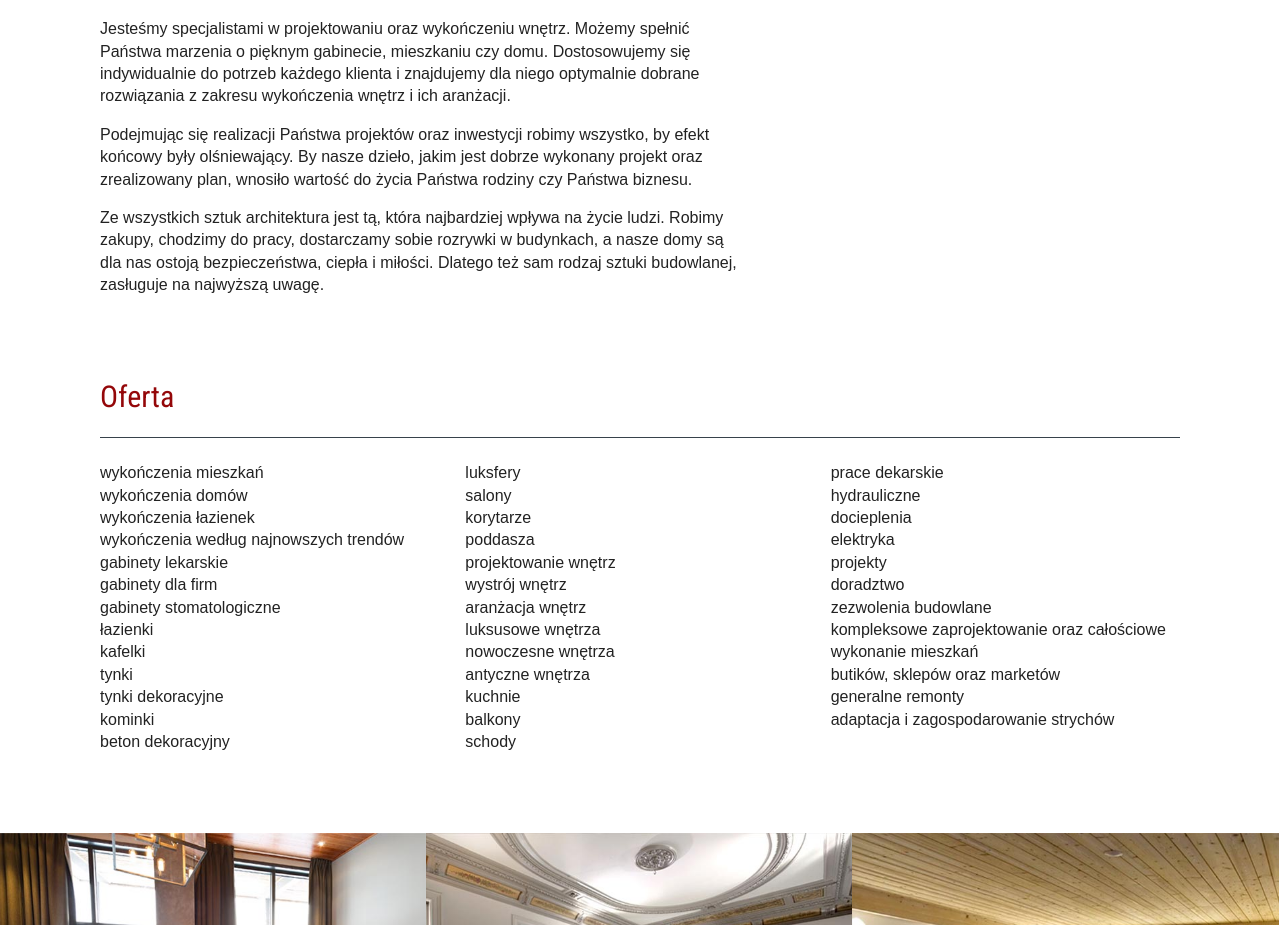
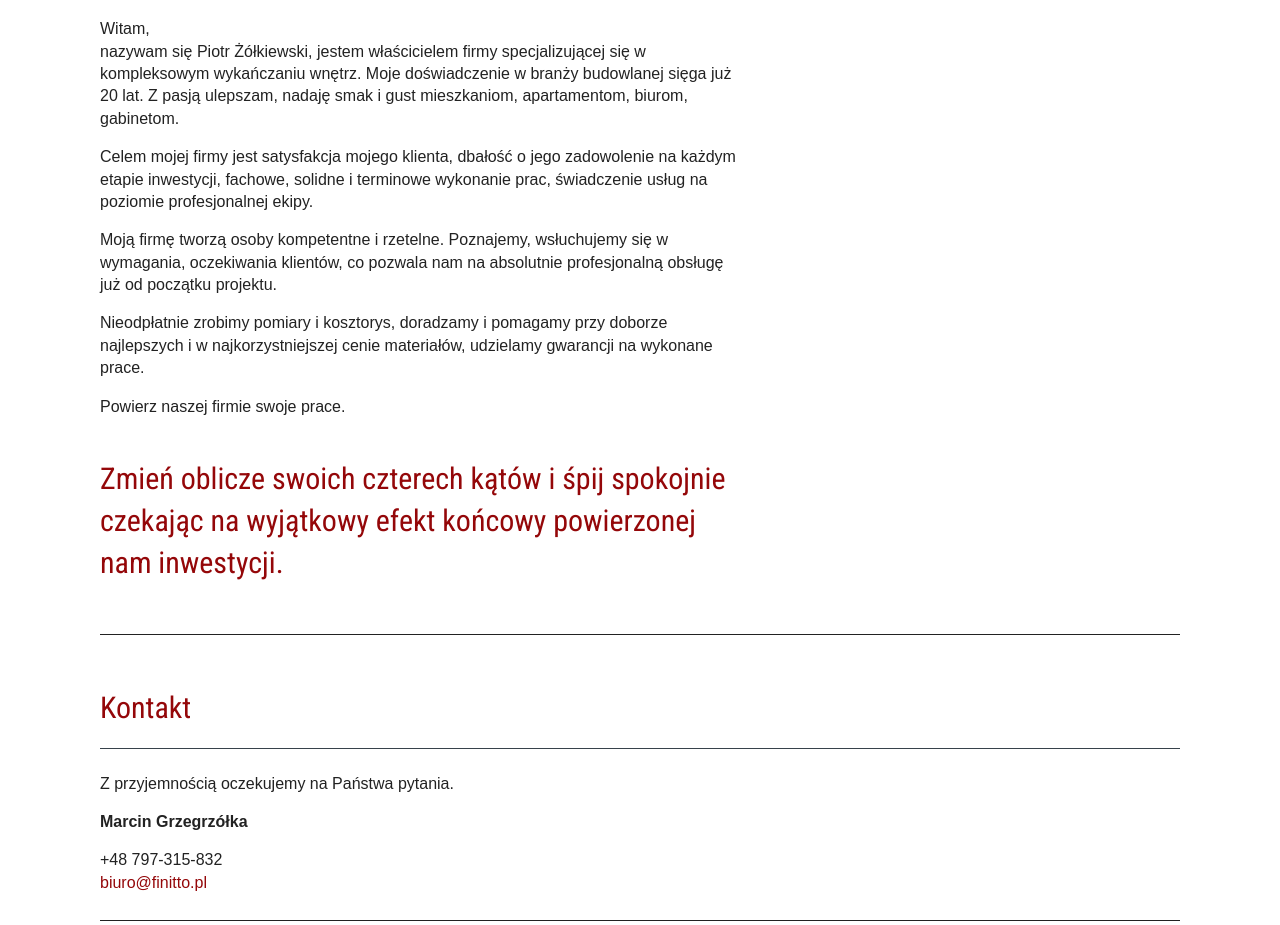
Before and after one commit to ak-z/finitto, a plain HTML site: page index.html in a window 1280 px wide. Shown: the part 1120-2045 px from the top of the page. Drawn offline with Linux system fonts and the light colour scheme.

Commit message:
zmiany w treści

```diff
--- a/css/main.css
+++ b/css/main.css
@@ -165,6 +165,14 @@ h2 {
 	margin: 0.8em 0;
 	border-bottom: 1px solid #37424b;
 }
+em {
+	font-size: 1.875em;
+	font-family: 'Roboto Condensed', sans-serif;
+	color: #940709;
+	font-style: normal;
+	margin: 0.8em 0;
+	display: inline-block;
+}
 p,
 li {
 	max-width: 40em;
@@ -173,15 +181,20 @@ ul {
 	padding: 0;
 	list-style: none;
 }
-.o-nas,
-.oferta,
+hr {
+	border-color: #222;
+	margin: 1.6em 0 3.2em;
+}
 .galeria,
-.kontakt {
+.kontakt,
+.site-footer {
 	margin-bottom: 80px;
 }
 .site-footer {
-	font-size: 0.75em;
-	float: right;
+	text-align: center;
+}
+.site-footer img {
+	max-width: 100%;
 }
 .visuallyhidden {
 	border: 0;
--- a/index.html
+++ b/index.html
@@ -3,10 +3,10 @@
 <head>
 	<meta charset="utf-8">
 	<meta http-equiv="x-ua-compatible" content="ie=edge">
-	<title>Finitto – ekskluzywne wykończenia wnętrz</title>
+	<title>Finitto – profesjonalne wykończenie wnętrz</title>
 	<meta name="description" content="Jesteśmy specjalistami w projektowaniu oraz wykończeniu wnętrz. Możemy spełnić Państwa marzenia o pięknym gabinecie, mieszkaniu czy domu. Dostosowujemy się indywidualnie do potrzeb każdego klienta i znajdujemy dla niego optymalnie dobrane rozwiązania z zakresu wykończenia wnętrz i ich aranżacji.">
 	<meta name="viewport" content="width=device-width, initial-scale=1">
-	<link href='http://fonts.googleapis.com/css?family=Roboto+Condensed:400&subset=latin' rel='stylesheet' type='text/css'>
+	<link href='http://fonts.googleapis.com/css?family=Roboto+Condensed:400&subset=latin,latin-ext' rel='stylesheet' type='text/css'>
 	<link rel="stylesheet" href="css/normalize.css">
 	<link rel="stylesheet" href="css/main.css">
 	<link rel="apple-touch-icon" sizes="57x57" href="/apple-touch-icon-57x57.png">
@@ -31,7 +31,7 @@
 </head>
 <body>
 	<header class="site-header wrapper">
-		<h1 class="visuallyhidden">Finitto – ekskluzywne wykończenia wnętrz</h1>
+		<h1 class="visuallyhidden">Finitto – profesjonalne wykończenie wnętrz</h1>
 		<img src="img/finitto-logo.png" alt="Finitto - logo" class="logo">
 	</header>
 	<div class="tlo">
@@ -39,52 +39,24 @@
 	</div>
 	<div class="o-nas wrapper">
 		<h2>O&nbsp;nas</h2>
-		<p>Jesteśmy specjalistami w&nbsp;projektowaniu oraz wykończeniu wnętrz. Możemy spełnić Państwa marzenia o&nbsp;pięknym gabinecie, mieszkaniu czy domu. Dostosowujemy się indywidualnie do potrzeb każdego klienta i&nbsp;znajdujemy dla niego optymalnie dobrane rozwiązania z&nbsp;zakresu wykończenia wnętrz i&nbsp;ich aranżacji.</p>
-		<p>Podejmując się realizacji Państwa projektów oraz inwestycji robimy wszystko, by efekt końcowy były olśniewający. By nasze dzieło, jakim jest dobrze wykonany projekt oraz zrealizowany plan, wnosiło wartość do życia Państwa rodziny czy Państwa biznesu.</p>
-		<p>Ze wszystkich sztuk architektura jest tą, która najbardziej wpływa na życie ludzi. Robimy zakupy, chodzimy do pracy, dostarczamy sobie rozrywki w&nbsp;budynkach, a&nbsp;nasze domy są dla nas ostoją bezpieczeństwa, ciepła i&nbsp;miłości. Dlatego też sam rodzaj sztuki budowlanej, zasługuje na najwyższą uwagę.</p>
+		<p>Witam, <br>
+		nazywam się Piotr Żółkiewski, jestem właścicielem firmy specjalizującej się w kompleksowym wykańczaniu wnętrz. Moje doświadczenie w branży budowlanej sięga już 20 lat. Z pasją ulepszam, nadaję smak i gust mieszkaniom, apartamentom, biurom, gabinetom.</p>
+		<p>Celem mojej firmy jest satysfakcja mojego klienta, dbałość o jego zadowolenie na każdym etapie inwestycji, fachowe, solidne i terminowe wykonanie prac, świadczenie usług na poziomie profesjonalnej ekipy.</p>
+		<p>Moją firmę tworzą osoby kompetentne i rzetelne. Poznajemy, wsłuchujemy się w wymagania, oczekiwania klientów, co pozwala nam na absolutnie profesjonalną obsługę już od początku projektu.</p>
+		<p>Nieodpłatnie zrobimy pomiary i kosztorys, doradzamy i pomagamy przy doborze najlepszych i w najkorzystniejszej cenie materiałów, udzielamy gwarancji na wykonane prace.</p>
+		<p>Powierz naszej firmie swoje prace.</p>
+		<p><em>Zmień oblicze swoich czterech kątów i śpij spokojnie czekając na wyjątkowy efekt końcowy powierzonej nam inwestycji.</em></p>
+		<hr>
 	</div>
-	<div class="oferta wrapper">
-		<h2>Oferta</h2>
-		<ul>
-			<li>wykończenia mieszkań</li>
-			<li>wykończenia domów</li>
-			<li>wykończenia łazienek</li>
-			<li>wykończenia według najnowszych trendów</li>
-			<li>gabinety lekarskie</li>
-			<li>gabinety dla firm</li>
-			<li>gabinety stomatologiczne</li>
-			<li>łazienki</li>
-			<li>kafelki</li>
-			<li>tynki</li>
-			<li>tynki dekoracyjne</li>
-			<li>kominki</li>
-			<li>beton dekoracyjny</li>
-			<li>luksfery</li>
-			<li>salony</li>
-			<li>korytarze</li>
-			<li>poddasza</li>
-			<li>projektowanie wnętrz</li>
-			<li>wystrój wnętrz</li>
-			<li>aranżacja wnętrz</li>
-			<li>luksusowe wnętrza</li>
-			<li>nowoczesne wnętrza</li>
-			<li>antyczne wnętrza</li>
-			<li>kuchnie</li>
-			<li>balkony</li>
-			<li>schody</li>
-			<li>prace dekarskie</li>
-			<li>hydrauliczne</li>
-			<li>docieplenia</li>
-			<li>elektryka</li>
-			<li>projekty</li>
-			<li>doradztwo</li>
-			<li>zezwolenia budowlane</li>
-			<li>kompleksowe zaprojektowanie oraz całościowe wykonanie mieszkań</li>
-			<li>butików, sklepów oraz marketów</li>
-			<li>generalne remonty</li>
-			<li>adaptacja i&nbsp;zagospodarowanie strychów</li>
-		</ul>
-	</div>
+	<div class="kontakt wrapper">
+		<h2>Kontakt</h2>
+		<p>Z przyjemnością oczekujemy na Państwa pytania.</p>
+		<p><strong>Marcin Grzegrzółka</strong></p>
+		<p>+48 797-315-832<br>
+			<a href="&#x6d;&#x61;&#x69;&#000108;&#116;&#x6f;&#x3a;&#00098;&#000105;&#000117;&#x72;&#x6f;&#00064;&#000102;&#105;&#x6e;&#000105;&#x74;&#000116;&#111;&#x2e;&#x70;&#x6c;" >&#00098;&#000105;&#x75;&#114;&#111;&#x40;&#x66;&#105;&#x6e;&#000105;&#x74;&#x74;&#x6f;&#x2e;&#x70;&#x6c;</a>
+		</p>
+		<hr>
+		</div>
 	<div class="galeria clearfix">
 		<img src="img/01.jpg" alt="">
 		<img src="img/02.jpg" alt="">
@@ -96,15 +68,8 @@
 		<img src="img/08.jpg" alt="">
 		<img src="img/09.jpg" alt="">
 	</div>
-	<div class="kontakt wrapper">
-		<h2>Kontakt</h2>
-		<p><strong>Marcin Grzegrzółka</strong></p>
-		<p>+48 797-315-832<br>
-			<a href="&#x6d;&#x61;&#x69;&#000108;&#116;&#x6f;&#x3a;&#00098;&#000105;&#000117;&#x72;&#x6f;&#00064;&#000102;&#105;&#x6e;&#000105;&#x74;&#000116;&#111;&#x2e;&#x70;&#x6c;" >&#00098;&#000105;&#x75;&#114;&#111;&#x40;&#x66;&#105;&#x6e;&#000105;&#x74;&#x74;&#x6f;&#x2e;&#x70;&#x6c;</a>
-		</p>
-		</div>
 		<footer class="site-footer wrapper">
-			<p>Design: <a href="http://ak-z.com">Aneta Kosin</a></p>
+			<a href="http://akdevision.com"><img src="img/akdevision.png" alt="AK Devision"></a>
 		</footer>
 	</body>
 </html>
```
Also changed, not shown: img/akdevision.png (added), img/finitto-logo.png.
